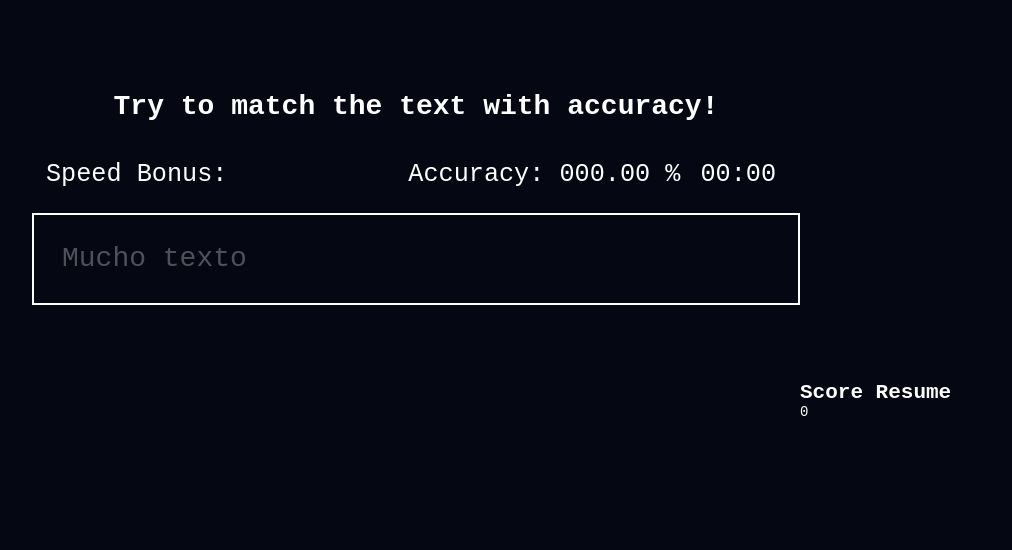
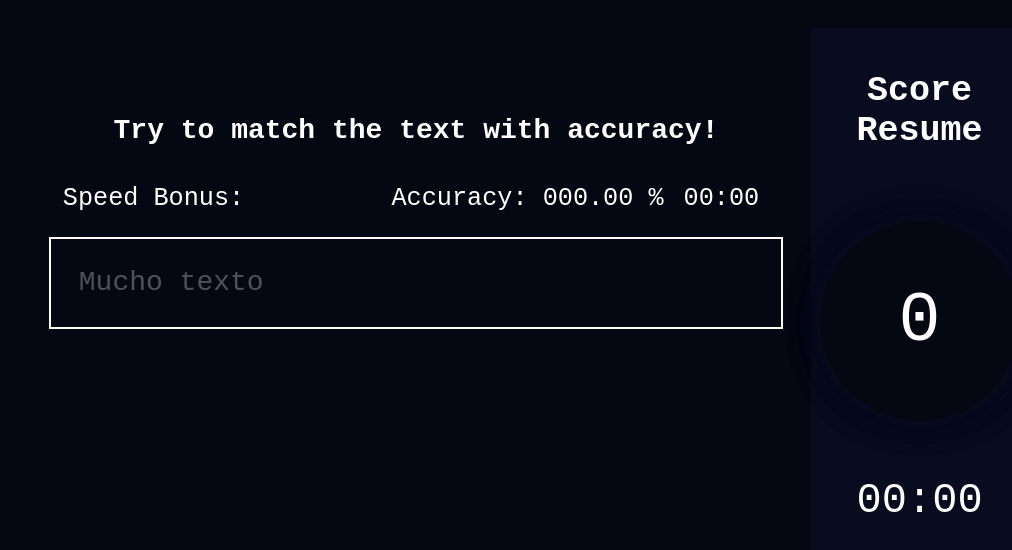
Before and after one commit to LuisOrtega27/typing-game, a plain HTML site: page index.html in a window 1280 px wide. Shown: the whole page, without its empty margins (224-1236 px from the left). Drawn offline with Linux system fonts and the light colour scheme.

Commit message:
feat: score resume added and styles

```diff
--- a/minimap.css
+++ b/css/minimap.css
@@ -4,6 +4,11 @@
   justify-items: center;
   height: 100%;
   width: 100%;
+  min-height: fit-content;
+  overflow-y: scroll;
+  &::-webkit-scrollbar {
+    display: none;
+  }
 }
 
 .minimap {
--- /dev/null
+++ b/css/scoreeResume.css
@@ -0,0 +1,33 @@
+.scoreResume {
+  height: 100%;
+  width: 100%;
+  background: var(--secondaryColor);
+  text-align: center;
+  padding-top: 20%;
+}
+.scoreResume h2 {
+  font-size: 2.5em;
+  margin-bottom: 2em;
+}
+.scoreResume__circle {
+  display: flex;
+  justify-content: center;
+  align-items: center;
+  width: 200px;
+  aspect-ratio: 1/1;
+  padding: 20px;
+  background: var(--baseColor);
+  border-radius: 50%;
+  margin: auto;
+  box-shadow: 0px 0px 10px var(--secondaryColor),
+    0px 0px 20px var(--secondaryColor), 0px 0px 30px var(--secondaryColor),
+    0px 0px 10px var(--secondaryColor), 0px 0px 20px var(--secondaryColor),
+    0px 0px 30px var(--secondaryColor);
+  margin-bottom: 4em;
+}
+.scoreResume__showcase {
+  font-size: 5em;
+}
+.scoreResume__timer {
+  font-size: 3em;
+}
--- a/styles.css
+++ b/css/styles.css
@@ -1,4 +1,5 @@
-@import "./minimap.css";
+@import url("./minimap.css");
+@import url("./scoreeResume.css");
 
 :root {
   font-size: 14px;
@@ -25,6 +26,8 @@ body {
   grid-template-columns: 1fr 60% 1fr;
   justify-content: center;
   align-items: center;
+  gap: 2em;
+  padding: 2em;
   height: 100dvh;
   color: var(--frontTextColor);
 }
--- a/index.html
+++ b/index.html
@@ -4,8 +4,8 @@
     <meta charset="UTF-8" />
     <meta name="viewport" content="width=device-width, initial-scale=1.0" />
     <title>TypingGame</title>
-    <link rel="stylesheet" href="./styles.css" />
-    <script src="./scripts.js" type="module" defer></script>
+    <link rel="stylesheet" href="./css/styles.css" />
+    <script src="./js/scripts.js" type="module" defer></script>
   </head>
   <body>
     <div class="minimap__Container">
@@ -51,7 +51,11 @@
     <div class="scoreResume">
       <h2>Score Resume</h2>
 
-      <p class="scoreResume">0</p>
+      <div class="scoreResume__circle">
+        <p class="scoreResume__showcase">0</p>
+      </div>
+
+      <p class="scoreResume__timer">00:00</p>
     </div>
   </body>
 </html>
--- a/scripts.js
+++ b/js/scripts.js
@@ -56,6 +56,12 @@ let currentSentence = "";
 // USER INPUT
 const forntWord = document.querySelector(".typingGame__frontWord");
 let userSentence = "";
+
+// SCORE RESUME
+const USER_SHOWCASE = document.querySelector(".userShowcase");
+
+// USER SCORE
+let userScore = 0;
 
 // BONUS BAR
 const GAME_BONUS_BAR = document.querySelector(".typingGame__bar");
```
Also changed, not shown: js/growMinimapBar.js (renamed from growMinimapBar.js), js/minimap.js (renamed from minimap.js).
